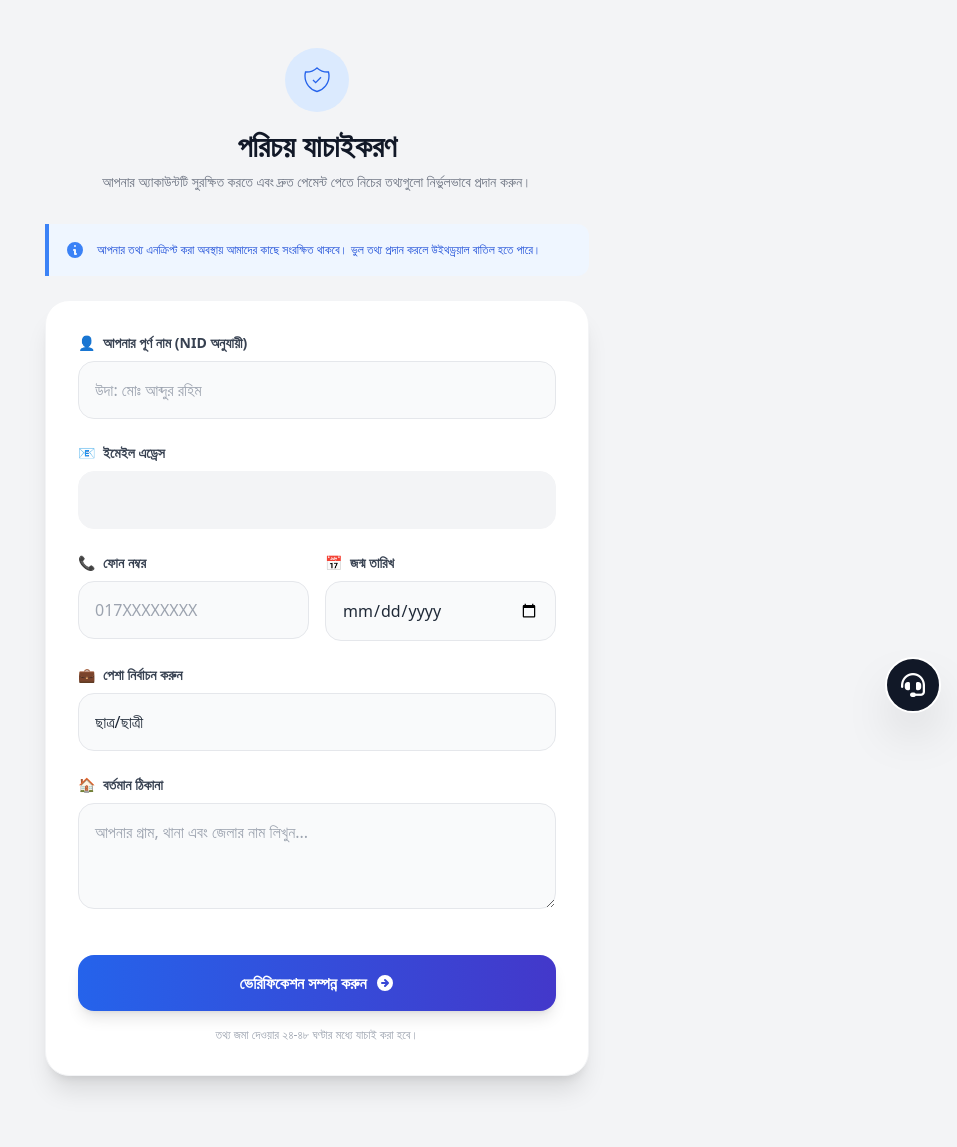
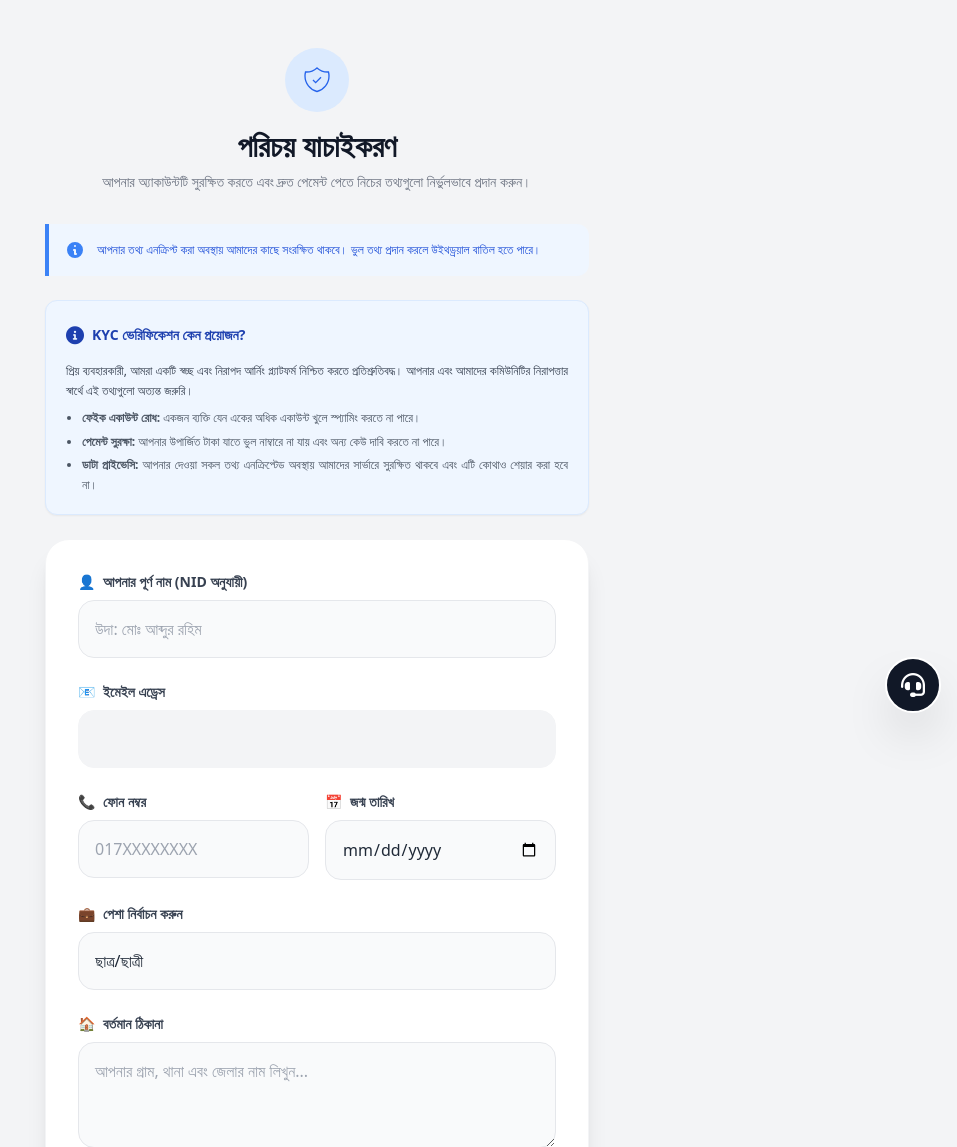
Before and after one commit to uto24/Riseii2, a Flask app: template templates/kyc.html in a window 1280 px wide. Shown: the top 1147 px of the page, without its empty margins (323-1280 px from the left). Before the commit the page ends 1091 px from the top, so only its background shows below. Run offline with Flask 3, Linux system fonts and the light colour scheme; the template is opened without the code that fills it, so the values that code supplies are empty; some libraries are stand-ins or nearby versions.

Commit message:
Update kyc.html

```diff
--- a/templates/kyc.html
+++ b/templates/kyc.html
@@ -28,6 +28,31 @@
             </div>
         </div>
     </div>
+<!-- KYC Info Notice (Text) -->
+    <div class="bg-blue-50 border border-blue-100 rounded-xl p-5 mb-6 text-gray-700 shadow-sm">
+        <h3 class="font-bold text-blue-800 text-sm mb-3 flex items-center">
+            <i class="fas fa-info-circle mr-2 text-lg"></i> KYC ভেরিফিকেশন কেন প্রয়োজন?
+        </h3>
+
+        <div class="text-xs space-y-2 leading-relaxed text-justify">
+            <p>
+                প্রিয় ব্যবহারকারী, আমরা একটি স্বচ্ছ এবং নিরাপদ আর্নিং প্ল্যাটফর্ম নিশ্চিত করতে প্রতিশ্রুতিবদ্ধ। আপনার এবং আমাদের কমিউনিটির নিরাপত্তার স্বার্থে এই তথ্যগুলো অত্যন্ত জরুরি।
+            </p>
+
+            <ul class="list-disc pl-4 space-y-1 mt-2 text-gray-600">
+                <li>
+                    <strong>ফেইক একাউন্ট রোধ:</strong> একজন ব্যক্তি যেন একের অধিক একাউন্ট খুলে স্প্যামিং করতে না পারে।
+                </li>
+                <li>
+                    <strong>পেমেন্ট সুরক্ষা:</strong> আপনার উপার্জিত টাকা যাতে ভুল নাম্বারে না যায় এবং অন্য কেউ দাবি করতে না পারে।
+                </li>
+                <li>
+                    <strong>ডাটা প্রাইভেসি:</strong> আপনার দেওয়া সকল তথ্য এনক্রিপ্টেড অবস্থায় আমাদের সার্ভারে সুরক্ষিত থাকবে এবং এটি কোথাও শেয়ার করা হবে না।
+                </li>
+            </ul>
+        </div>
+    </div>
+
     <div class="bg-white rounded-3xl shadow-xl border border-gray-100 overflow-hidden">
         <form action="/submit_kyc" method="POST" class="p-8 space-y-6">
 
```
